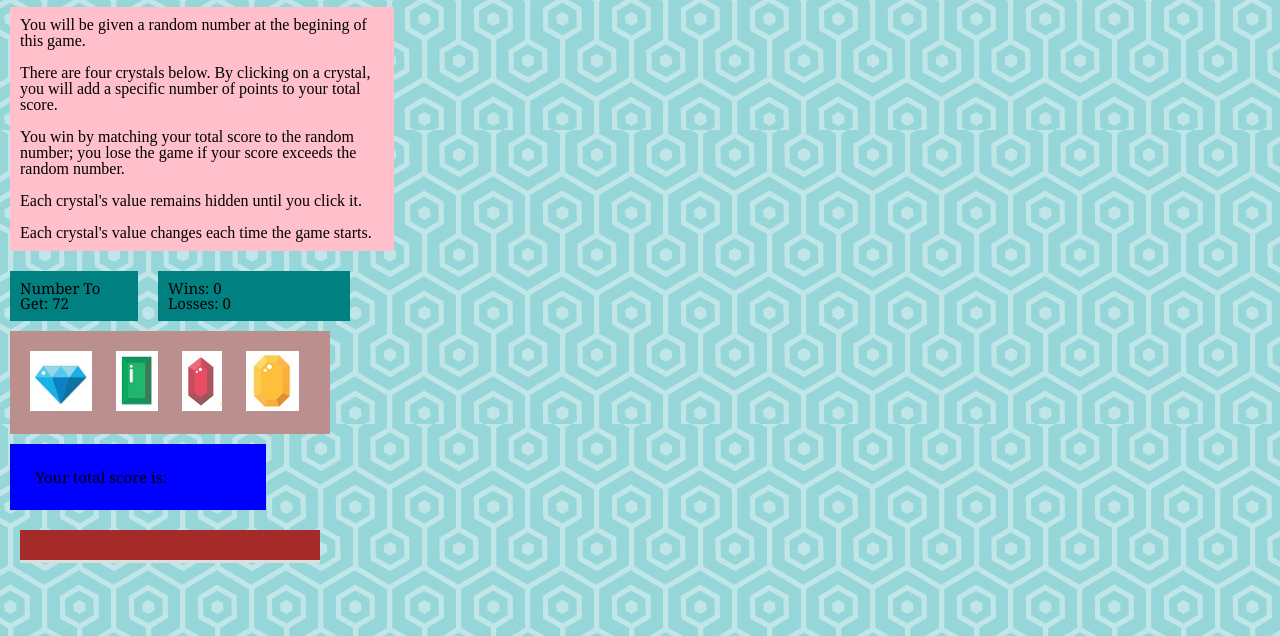
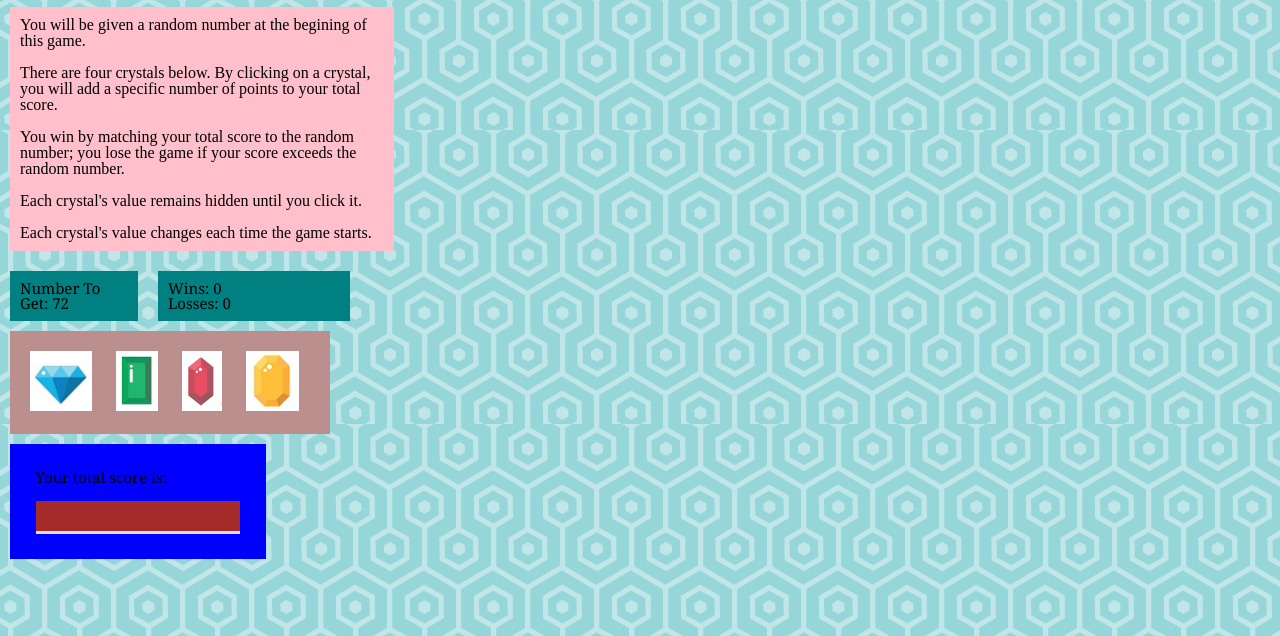
Before and after one commit to DJ1209/unit-4-game, a plain HTML site: page index.html in a window 1280 px wide. Shown: the part 164-800 px from the top of the page. Drawn offline with nearby package versions, Linux system fonts and the light colour scheme.

Commit message:
add modification

```diff
--- a/index.html
+++ b/index.html
@@ -46,11 +46,9 @@
         <img src="assets/image/yellow.png" class=gemImage id="four" alt="Yellow Gem">
     </div>
     <div class="userTotal">
-        <h2>Your total score is: </h2>
-    </div>
-    <div class="total">
-        <h1>
-            <span id="finalTotal"></span></h1>
+        <h2>Your total score is:</h2><br>
+        <h1> <span id="finalTotal"></span></h1>
+
     </div>
 
     <script type="text/javascript" src="https://code.jquery.com/jquery-2.2.0.js"></script>
```
